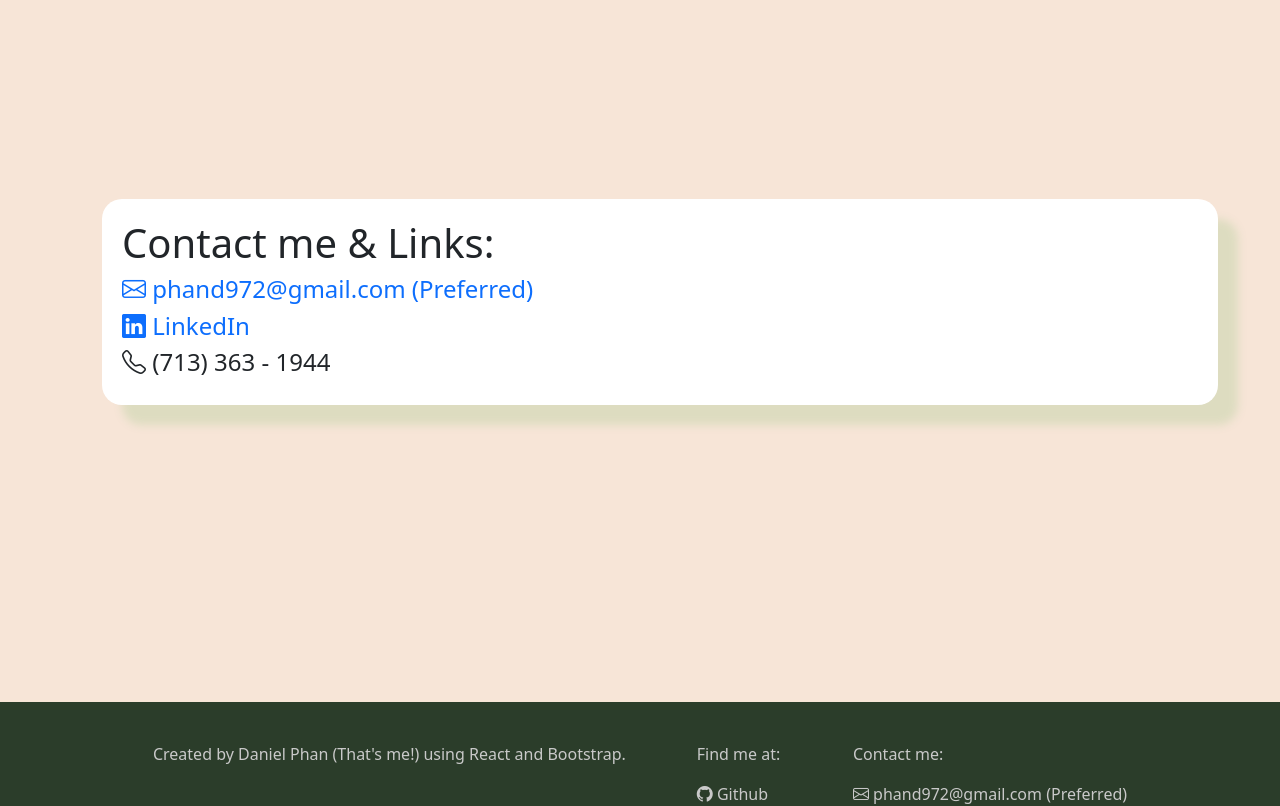
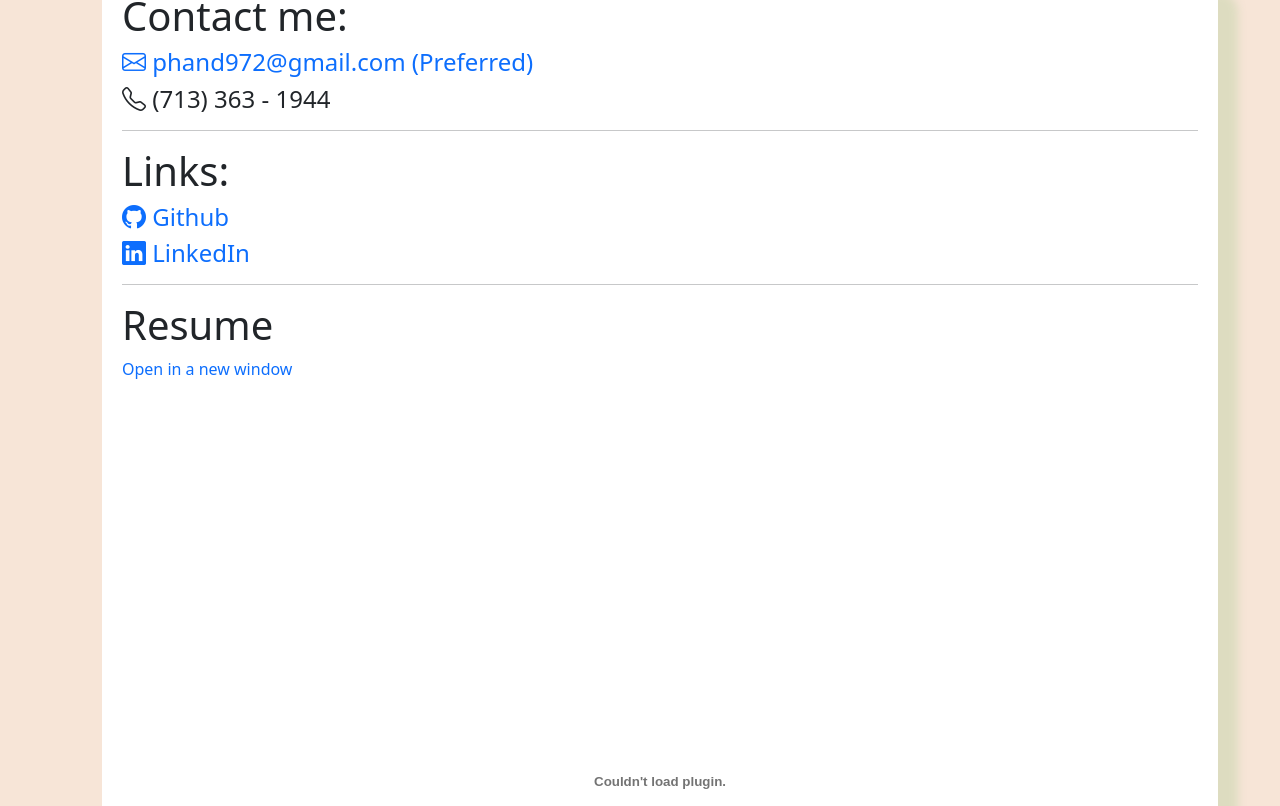
Before and after one commit to dantp0929/dantp0929.github.io, a React (Create React App) app in the folder my-website/: page /contact in a window 1280 px wide. Shown: the part 98-904 px from the top of the page. Built offline with nearby package versions, Linux system fonts and the light colour scheme.

Commit message:
resume attached

```diff
--- a/my-website/src/App.css
+++ b/my-website/src/App.css
@@ -220,6 +220,10 @@ footer p {
   color: rgb(201, 201, 201);
 }
 
+footer .text {
+  color: rgb(250, 250, 250);
+}
+
 footer a:hover {
   color: rgb(250, 250, 250);
   transition: 0.4s;
@@ -229,3 +233,13 @@ footer p:hover {
   color: rgb(250, 250, 250);
   transition: 0.4s;
 }
+
+.pdf-viewer {
+  width: 100%;
+  height: 800px;
+}
+
+.resume-viewer {
+  width: 100%;
+  height: 100%;
+}
--- a/my-website/src/components/footer.js
+++ b/my-website/src/components/footer.js
@@ -7,10 +7,10 @@ function Footer() {
       <Container>
         <div className="footer-columns">
           <div className="about">
-              <p>Created by Daniel Phan (That's me!) using React and Bootstrap.</p>
+            <p className="text">Created by Daniel Phan (That's me!) using React and Bootstrap.</p>
           </div>
           <div className="footer-links">
-              <p>Find me at:</p>
+            <p className="text">Find me at:</p>
             <a href="https://github.com/dantp0929" target="_blank" rel="noreferrer">
               <p className="bi bi-github"> Github </p>
             </a>
@@ -19,7 +19,7 @@ function Footer() {
             </a>
           </div>
           <div className="footer-contact">
-              <p>Contact me:</p>
+            <p className="text">Contact me:</p>
             <a href="mailto:phand972@gmail.com">
               <p className="bi bi-envelope"> phand972@gmail.com (Preferred)</p>
             </a>
--- a/my-website/src/pages/about.js
+++ b/my-website/src/pages/about.js
@@ -19,9 +19,9 @@ function About() {
               <hr></hr>
               <div className="text">
                 <p>
-                  Skilled in conventional object oriented programing languages such as <b>C++</b>, <b>Java</b>, and <b>Python</b>. They are great for compiled programs and neat to know for
-                  more complex ideas. In addition, popular game engines like Unity or Unreal Engine
-                  use C/C++.
+                  Skilled in conventional object oriented programing languages such as <b>C++</b>, <b>Java</b>, and <b>Python</b>. They
+                  are great for compiled programs and neat to know while learning other languages. In addition,
+                  popular game engines like Unity or Unreal Engine use C#/C++.
                 </p>
               </div>
             </div>
--- a/my-website/src/pages/contact.js
+++ b/my-website/src/pages/contact.js
@@ -1,26 +1,39 @@
 import React from "react";
 import { Container } from "react-bootstrap";
+
+import resume from '../assets/resume/Daniel_Phan_Resume.pdf'
 
 function Contact() {
   return (
     <div className="Contact">
-      <div className="section contact center-centric">
+      <div className="section-free-height contact center-centric">
         <Container>
           <div className="boxed item">
-            <h1>Contact me & Links:</h1>
-
+            <h1>Contact me:</h1>
             <a href="mailto: phand972@gmail.com">
               <h4 className="bi bi-envelope"> phand972@gmail.com (Preferred)</h4>
             </a>
+            <h4 className="bi bi-telephone"> (713) 363 - 1944</h4>
 
+            <hr></hr>
+
+            <h1>Links:</h1>
+            <a href="https://github.com/dantp0929" target="_blank" rel="noreferrer">
+              <h4 className="bi bi-github"> Github</h4>
+            </a>
             <a href="https://www.linkedin.com/in/daniel-phan-006860191/" target="_blank" rel="noreferrer">
               <h4 className="bi bi-linkedin"> LinkedIn</h4>
             </a>
 
-            <h4 className="bi bi-telephone"> (713) 363 - 1944</h4>
+            <hr></hr>
+
+            <h1>Resume</h1>
+            <a href={resume} target="_blank" rel="noreferrer">Open in a new window</a>
+            <div className="pdf-viewer">
+              <embed className="resume-viewer" src={resume} type="application/pdf"></embed>
+            </div>
 
           </div>
-
         </Container>
 
       </div>
--- a/my-website/src/pages/home.js
+++ b/my-website/src/pages/home.js
@@ -1,6 +1,7 @@
 import React from "react";
 import { Button, Container } from "react-bootstrap";
 import { Link } from "react-router-dom";
+import resume from '../assets/resume/Daniel_Phan_Resume.pdf'
 
 function Home() {
   return (
@@ -17,20 +18,13 @@ function Home() {
               <Link to="/about">
                 <Button variant="primary">More About Me</Button>
               </Link>
-              <Link to="/about#projects">
-                <Button variant="secondary">Projects</Button>
-              </Link>
+              <a href={resume} target="_blank" rel="noreferrer">
+                <Button variant="secondary">Resume</Button>
+              </a>
             </div>
           </div>
         </Container>
       </div>
-
-      <div className="section maroon">
-        <Container>
-          <h1>Texas A&M Graduate</h1>
-        </Container>
-      </div>
-
     </div>
   )
 }
```
Also changed, not shown: 1 other file (tests, documents, lock files or other folders). Lines whose indentation alone changed are shown as unchanged.
